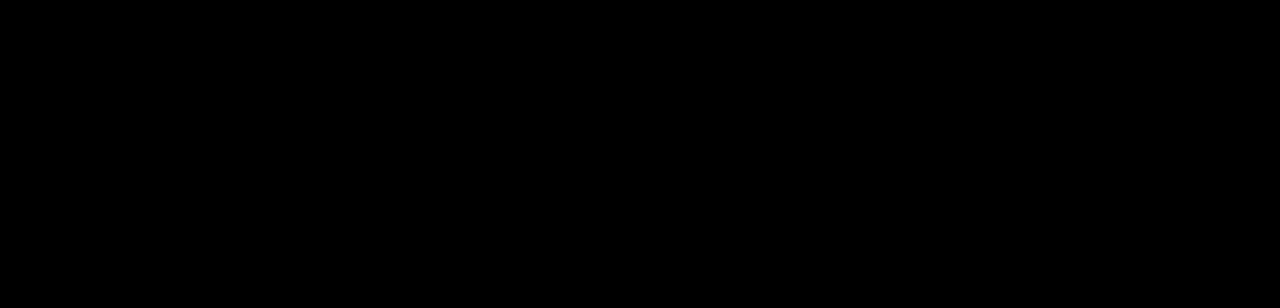
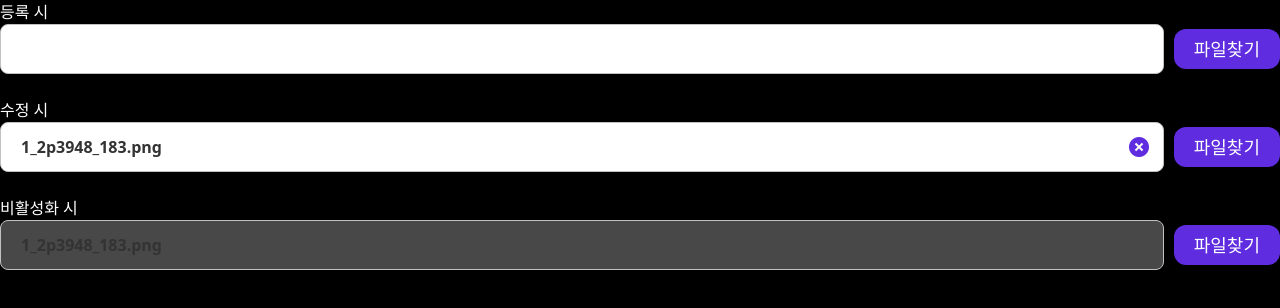
Before and after one commit to ChoJeongWoo/Component-Factory, a React (Vite) app: page /file in a window 1280 px wide. Shown: the top 308 px of the page. Built offline with nearby package versions, Linux system fonts and the light colour scheme.

Commit message:
feat: file 공통 개발

```diff
--- a/src/router/Router.tsx
+++ b/src/router/Router.tsx
@@ -22,12 +22,17 @@ const router = createBrowserRouter([
       <div>
         <h>등록 시</h>
         <Input
+          id={"first"}
           type={"numeric"}
           maxlength={"5"}
           placeholder={"내용을 입력하세요"}
         />
-        <h><br />수정 시</h>
+        <h>
+          <br />
+          수정 시
+        </h>
         <Input
+          id={"second"}
           type={"text"}
           maxlength={"5"}
           placeholder={"내용을 입력하세요"}
@@ -39,7 +44,10 @@ const router = createBrowserRouter([
   {
     path: "/radioGroup",
     element: (
+      <div>
+        <h>등록, 수정 시</h>
         <RadioGroup
+          id={"first"}
           modelValue={0}
           options={[
             { label: "NONE", value: -1 },
@@ -48,11 +56,66 @@ const router = createBrowserRouter([
             { label: "IMAGE", value: 3 },
           ]}
         />
+        <h>
+          <br />
+          비활성화 시
+        </h>
+        <RadioGroup
+          id={"second"}
+          modelValue={0}
+          options={[
+            { label: "NONE", value: -1 },
+            { label: "PDF", value: 0 },
+            { label: "MEDIA", value: 1 },
+            { label: "IMAGE", value: 3 },
+          ]}
+          disabled={true}
+        />
+      </div>
     ),
   },
   {
+    // 등록 시, 수정 시, 비활성화 시
     path: "/file",
-    element: <File />,
+    element: (
+      <div>
+        <h>등록 시</h>
+        <File includeExts={["jpg", "jpeg", "png"]} maxSize={"10MB"} />
+        <h>
+          <br />
+          수정 시
+        </h>
+        <File
+          modelValue={"1_2p3948_183.png"}
+          includeExts={["jpg", "jpeg", "png"]}
+          maxSize={"10MB"}
+          resolutionCheck={{
+            requiredValue: "test",
+            requiredMessage: "~를 선택해주세요",
+            type: "fit",
+            width: 1920,
+            height: 900,
+          }}
+        />
+        <h>
+          <br />
+          비활성화 시
+        </h>
+        <File
+          modelValue={"1_2p3948_183.png"}
+          includeExts={["jpg", "jpeg", "png"]}
+          maxSize={"10MB"}
+          resolutionCheck={{
+            requiredValue: "test",
+            requiredMessage: "~를 선택해주세요",
+            type: "fit",
+            width: 1920,
+            height: 900,
+          }}
+          disabled={true}
+        />
+      </div>
+    ),
   },
 ]);
 
--- a/src/shared/components/File.tsx
+++ b/src/shared/components/File.tsx
@@ -1,15 +1,187 @@
-import React, { useState } from "react";
+import React, { useState, useEffect, useRef } from "react";
 
 interface Type {
-    props: {
-        modelValue: string;
-    }
+  props: {
+    modelValue: string;
+    id: string;
+    placeholder: string;
+    infoText: string | [];
+    maxSize: string;
+    includeExts: string[];
+    resolutionCheck: object;
+  };
+
+  file: object;
+  maxByteSize: number;
 }
 
-const File = () => {
+const File = (props) => {
+  // set states
+  const [file, setFile] = useState({
+    name: props.modelValue ? props.modelValue : null,
+    binary: null,
+  });
+
+  const maxSize = props.maxSize ? props.maxSize : "100MB";
+  const [maxByteSize, setMaxByteSize] = useState(104857600); // 100MB => 104857600B
+  const fileRef = useRef(null);
+  const inputRef = useRef(null);
+
+  useEffect(() => {
+    if (/^\d+B$/g.test(maxSize)) {
+      const size = maxSize.match(/(\d+)B/)[1];
+      setMaxByteSize(parseInt(size));
+    } else if (/^\d+KB$/g.test(maxSize)) {
+      const size = maxSize.match(/(\d+)KB/)[1];
+      setMaxByteSize(parseInt(size) * 1024);
+    } else if (/^\d+MB$/g.test(maxSize)) {
+      const size = maxSize.match(/(\d+)MB/)[1];
+      setMaxByteSize(parseInt(size) * 1024 * 1024);
+    } else if (/^\d+GB$/g.test(maxSize)) {
+      const size = maxSize.match(/(\d+)GB/)[1];
+      setMaxByteSize(parseInt(size) * 1024 * 1024 * 1024);
+    } else {
+      throw new Error("File size format not allowed");
+    }
+  }, []);
+
+  // methods
+  const clear = () => {
+    setFile({
+      name: null,
+      binary: null,
+    });
+
+    inputRef.current.value = "";
+  };
+
+  const onChangeFile = (e) => {
+    // 파일이 선택되지 않았을 경우
+    if (e.target.files.length === 0) return;
+
+    const f = e.target.files[0];
+    const name = f.name.toLowerCase();
+    const byteSize = f.size;
+    const extension = name.substr(name.lastIndexOf(".") + 1);
+
+    if (!props.includeExts.includes(extension)) {
+      alert("허용하지 않는 포맷 형식입니다");
+      return clear();
+    }
+
+    if (byteSize > maxByteSize) {
+      alert("허용하지 않는 용량 크기입니다");
+      return clear();
+    }
+
+    // 해상도 체크
+    if (props.resolutionCheck) {
+      if (Object.keys(props.resolutionCheck).includes("requiredValue")) {
+        if (!props.resolutionCheck.requiredValue) {
+          alert(props.resolutionCheck.requiredMessage);
+          return clear();
+        }
+      }
+
+      const reader = new FileReader();
+
+      reader.onload = (e) => {
+        const image = new Image();
+
+        image.onload = () => {
+          const width = image.width;
+          const height = image.height;
+
+          if (props.resolutionCheck.type === "fit") {
+            if (
+              props.resolutionCheck.width !== width ||
+              props.resolutionCheck.height !== height
+            ) {
+              alert("이미지 사이즈 규격을 확인해 주세요");
+              return clear();
+            }
+          } else {
+            if (
+              props.resolutionCheck.width < width ||
+              props.resolutionCheck.height < height
+            ) {
+              alert(
+                `${props.resolutionCheck.width}px * ${props.resolutionCheck.height}px 사이즈 이하만 업로드 가능합니다`,
+              );
+              return clear();
+            }
+          }
+        };
+
+        image.src = e.target.result;
+      };
+
+      reader.readAsDataURL(f);
+    }
+
+    setFile({
+      name: name,
+      binary: e.target.files[0],
+    });
+  };
+
   return (
-    <div>
+    <div className="w-full">
+      <div className="flex items-center">
+        <div className="relative w-full">
+          <input
+            className="w-full h-[50px] px-[20px] py-[0] border-[1px] border-[solid] border-[#c1c1c1] rounded-[8px] text-[16px] text-[#333] font-semibold pl-[20px] pr-[45px] focus:border-[1px] focus:border-[solid] focus:border-[#333] "
+            type={"text"}
+            ref={inputRef}
+            placeholder={props.placeholder}
+            value={file.name}
+            readOnly={true}
+            disabled={props.disabled}
+          />
+          {file.name && !props.disabled && (
+            <button
+              className="absolute top-2/4 -translate-y-1/2 right-[15px] flex-shrink-0 w-[20px] h-[20px] border-[none] before:inline-flex before:content-[''] before:w-[20px] before:h-[20px] before:bg-[url('./assets/images/btn/btn_tag_close.png')] hover:bg-none before:!bg-[0_0]"
+              type={"button"}
+              onClick={clear}
+            />
+          )}
+        </div>
+        <input
+          className="absolute w-px h-px p-0 -m-[1px] overflow-hidden [clip:rect(0,_0,_0,_0)]"
+          type={"file"}
+          id={props.id ? props.id : "upload_file"}
+          ref={fileRef}
+          onChange={onChangeFile}
+          accept={
+            props.includeExts &&
+            props.includeExts.map((item) => {
+              `.${item}`;
+            })
+          }
+          disabled={props.disabled}
+        />
+        <label
+          className="flex-shrink-0 h-[40px] ml-[10px] leading-[40px] px-[20px] py-[0] rounded-[12px] bg-[#5f2cdf] cursor-pointer text-[18px] text-[#fff]"
+          htmlFor={props.id ? props.id : "upload_file"}
+        >
+          파일찾기
+        </label>
+      </div>
 
+      {props.infoText && typeof props.infoText === "string" && (
+        <div className="mt-[10px] text-[16px] text-[rgba(51,_51,_51,_0.8)]">
+          {props.infoText}
+        </div>
+      )}
+      {props.infoText && Array.isArray(props.infoText) && (
+        <template>
+          {props.infoText.map((item) => {
+            <div className="mt-[10px] text-[16px] text-[rgba(51,_51,_51,_0.8)]">
+              {item}
+            </div>;
+          })}
+        </template>
+      )}
     </div>
   );
 };
--- a/src/shared/components/RadioGroup.tsx
+++ b/src/shared/components/RadioGroup.tsx
@@ -40,7 +40,7 @@ const RadioGroup = (props) => {
               disabled={props.disabled}
             />
             <label
-              className="pl-6 mr-[6px] text-[16px] flex items-center cursor-pointer [word-break:keep-all] before:flex-shrink-0 before:bg-[url('~@/assets/images/btn/btn_icon_radio.png')_no-repeat_0_0] before:[background-size:100%] label-checked:text-[#333]"
+              className="pl-6 mr-[6px] text-[16px] flex items-center cursor-pointer [word-break:keep-all] before:flex-shrink-0 before:[background-size:100%] label-checked:text-[#333]"
               htmlFor={`${props.id}_${idx}`}
             >
               {item.label}
```
Also changed, not shown: src/assets/images/btn/btn_icon_radio.png (deleted), src/assets/images/btn/btn_tag_close.png (added). Lines whose indentation alone changed are shown as unchanged.
